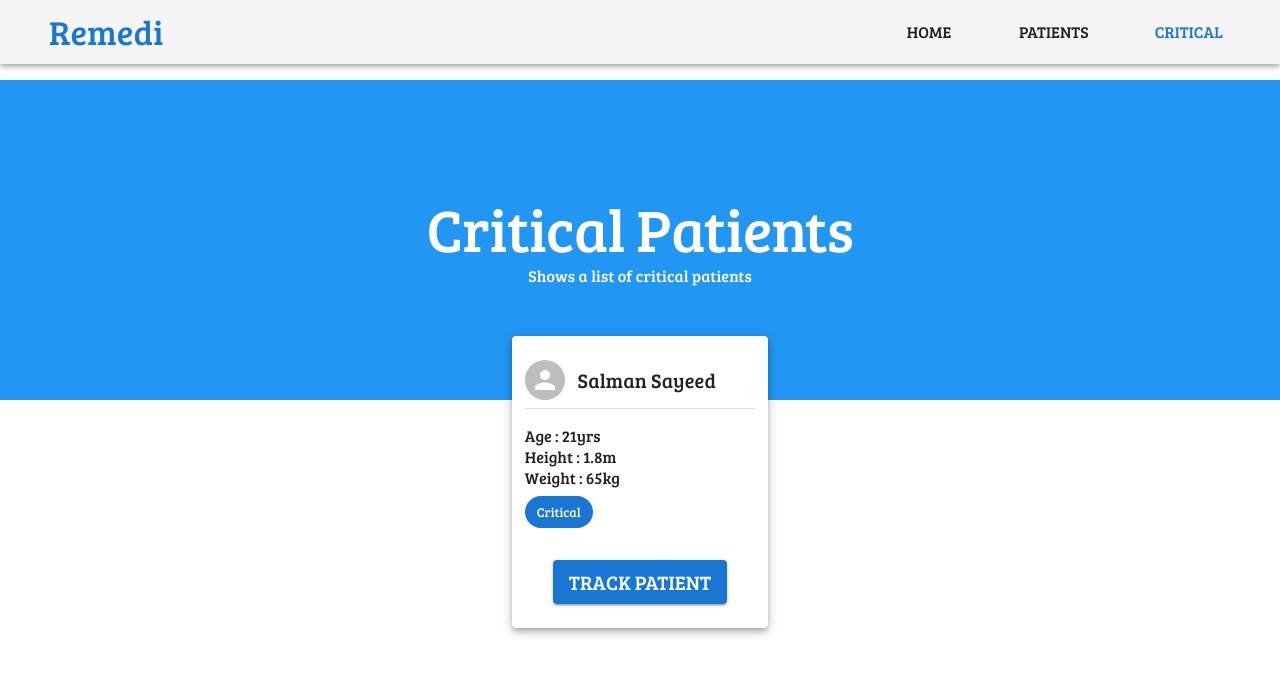
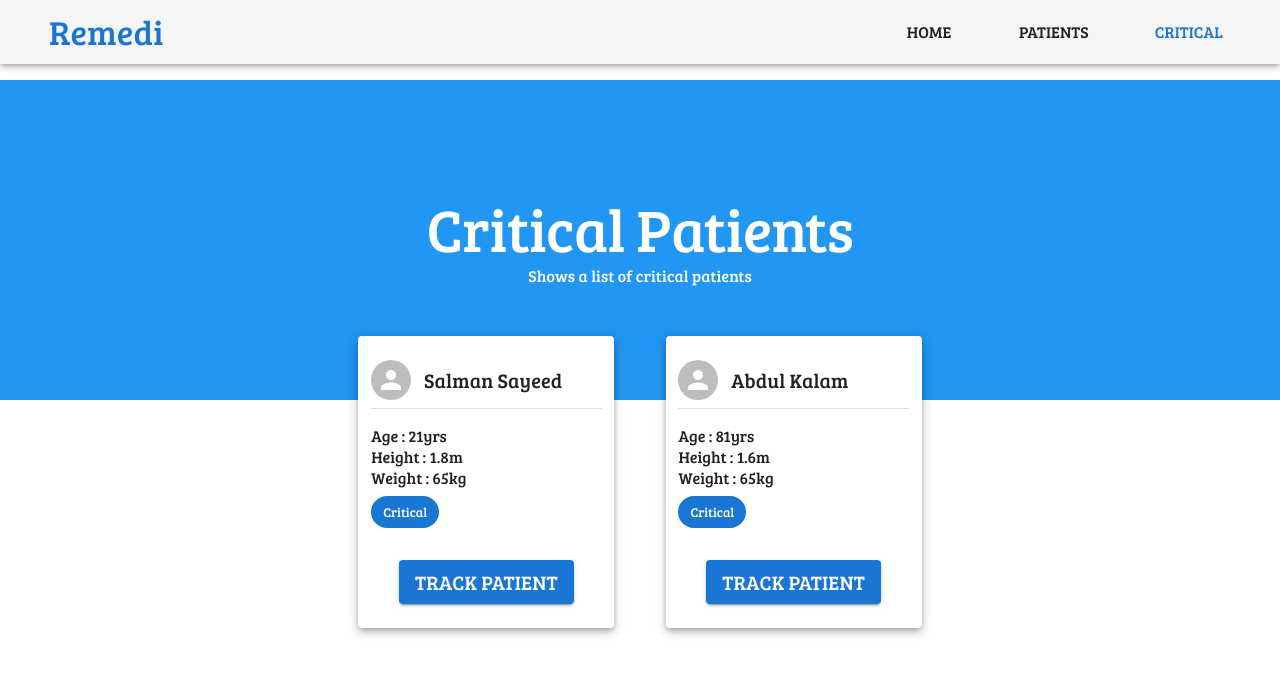
Before and after one commit to zarifikram/HackNSU3_BUET_Elites, a React (Create React App) app in the folder doctor-end/: page /Critical in a window 1280 px wide. Shown: the top 674 px of the page. Built offline with nearby package versions, Linux system fonts and the light colour scheme.

Commit message:
Added patients

```diff
--- a/doctor-end/src/Pages/PatientDetails.js
+++ b/doctor-end/src/Pages/PatientDetails.js
@@ -54,10 +54,17 @@ export default function Home({match}) {
     },
     {
       name:"RBC Count",
-      value:"140",
-        unit:"mm",
-        time:"4:02",
-        date:"2 Nov, 2021"
+      value:"4.56",
+      unit:"million cells/mcL",
+      time:"9:02",
+      date:" Nov, 2021"
+    },
+    {
+      name:"WBC Count",
+      value:"1.56",
+      unit:"million cells/mcL",
+      time:"10:02",
+      date:"2 Nov, 2021"
     }
   ])
     return (
--- a/doctor-end/src/Patients.js
+++ b/doctor-end/src/Patients.js
@@ -35,7 +35,45 @@ const patients={
         phone:"01293492034",
         city:"Manhattan",
         doctor:"Aslam"
-    }
+    },
+    "Jane Doe":{
+        name:"Jane Doe",
+        age:"35",
+        height:"1.5",
+        weight:"65",
+        emergency:false,
+        address:"Street 5 , NYC",
+        street:"12",
+        phone:"01293492034",
+        city:"Manhattan",
+        doctor:"Aslam"
+    },
+    "Abdul Kalam":{
+        name:"Abdul Kalam",
+        age:"81",
+        height:"1.6",
+        weight:"65",
+        emergency:true,
+        address:"Street 7 , NYC",
+        street:"12",
+        phone:"01293492034",
+        city:"Manhattan",
+        doctor:"Aslam"
+    },
+
+    "Janice Bing":{
+        name:"Janice Bing",
+        age:"39",
+        height:"1.2",
+        weight:"65",
+        emergency:false,
+        address:"Street 5 , NYC",
+        street:"12",
+        phone:"01293492034",
+        city:"Manhattan",
+        doctor:"Aslam"
+    },
+
 }
 
 export {patients}
```
